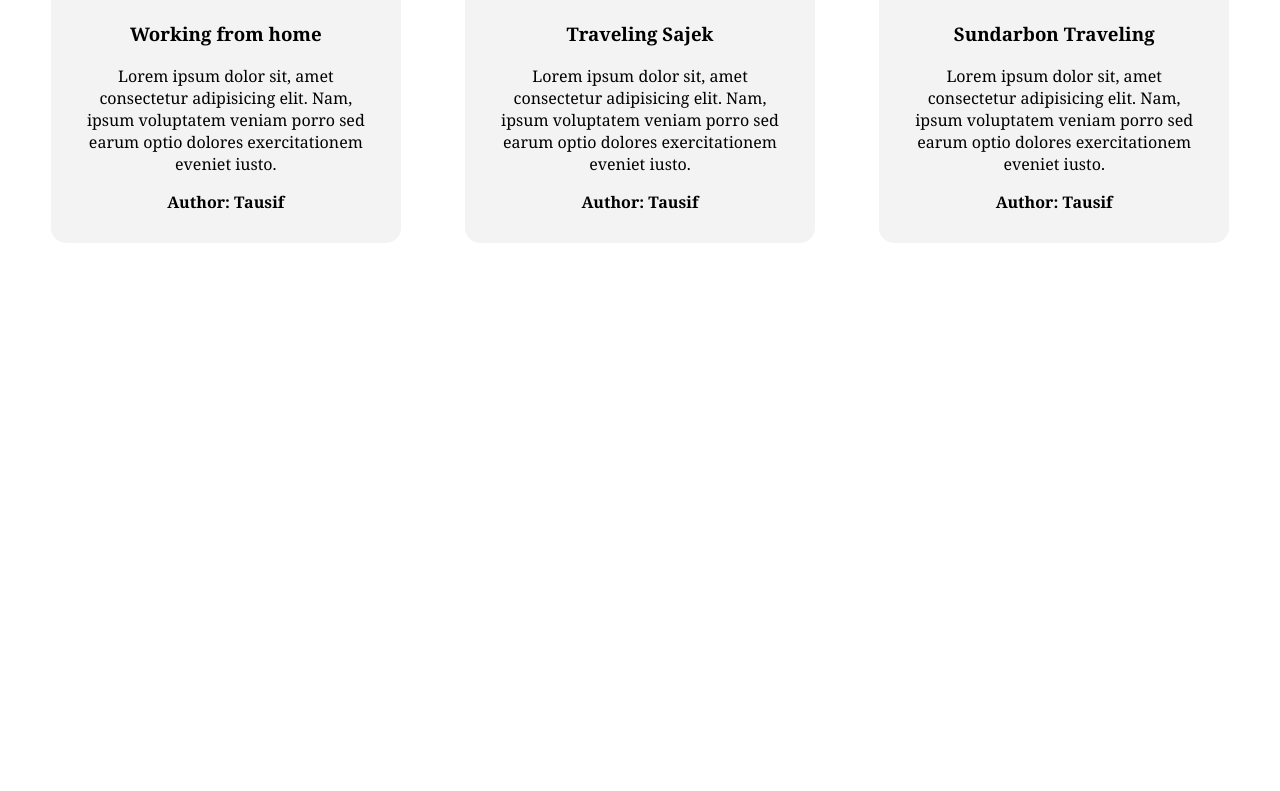
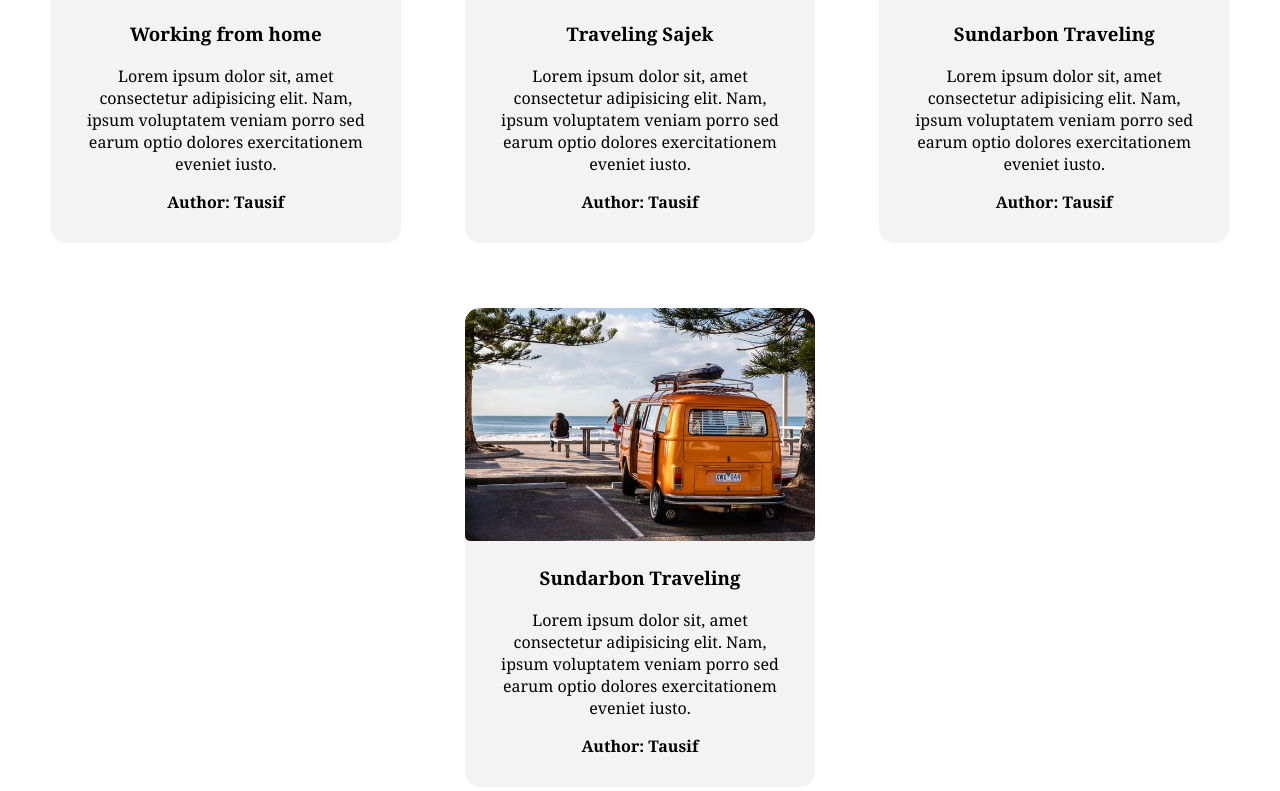
Before and after one commit to Tausif104/my-first-web, a plain HTML site: page index.html in a window 1280 px wide. Shown: the part 419-1210 px from the top of the page. Before the commit the page ends 800 px from the top, so only its background shows below. Drawn offline with Linux system fonts and the light colour scheme.

Commit message:
new branch

```diff
--- a/index.html
+++ b/index.html
@@ -46,5 +46,17 @@
                 <span><strong>Author: Tausif</strong></span>
             </div>
         </div>
+        <div class="blog-post">
+            <img src="images/2.jpg" alt="3.jpg" />
+            <div class="blog-text">
+                <h3>Sundarbon Traveling</h3>
+                <p>
+                    Lorem ipsum dolor sit, amet consectetur adipisicing elit.
+                    Nam, ipsum voluptatem veniam porro sed earum optio dolores
+                    exercitationem eveniet iusto.
+                </p>
+                <span><strong>Author: Tausif</strong></span>
+            </div>
+        </div>
     </body>
 </html>
```
